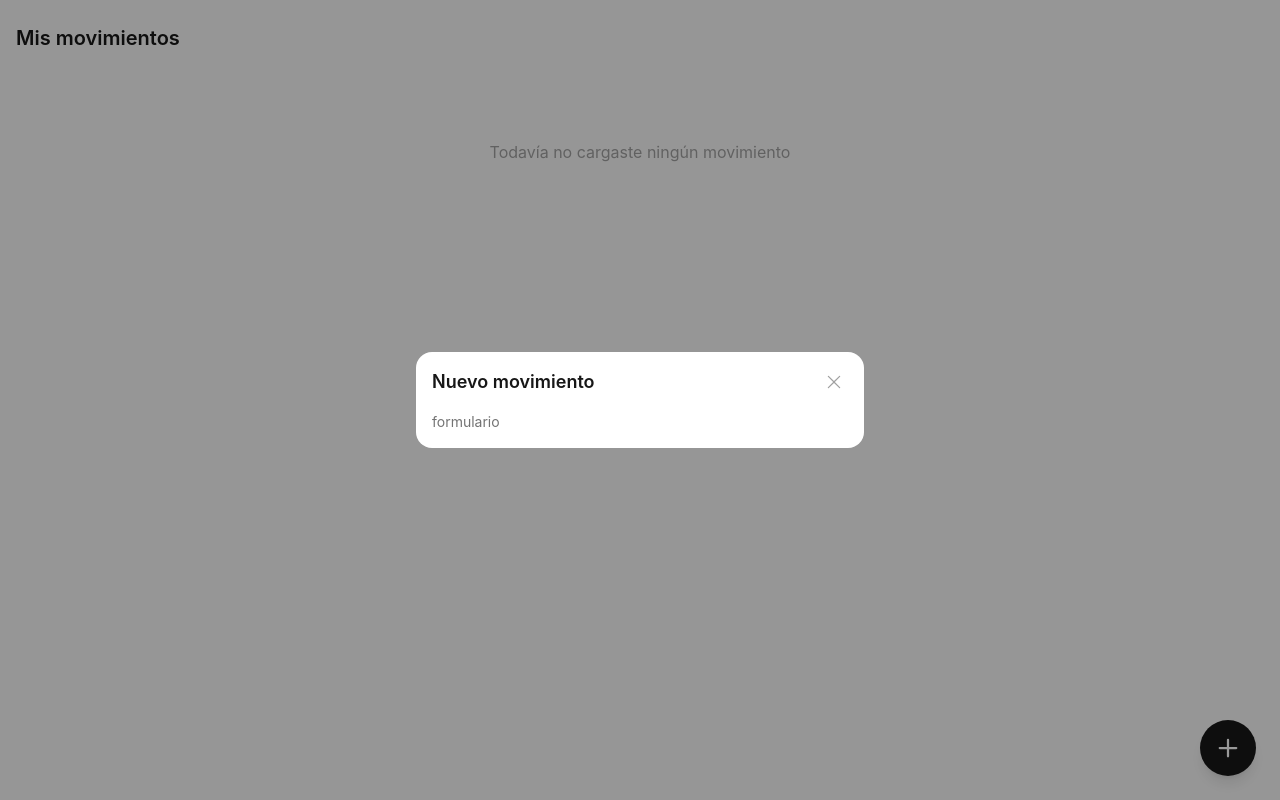
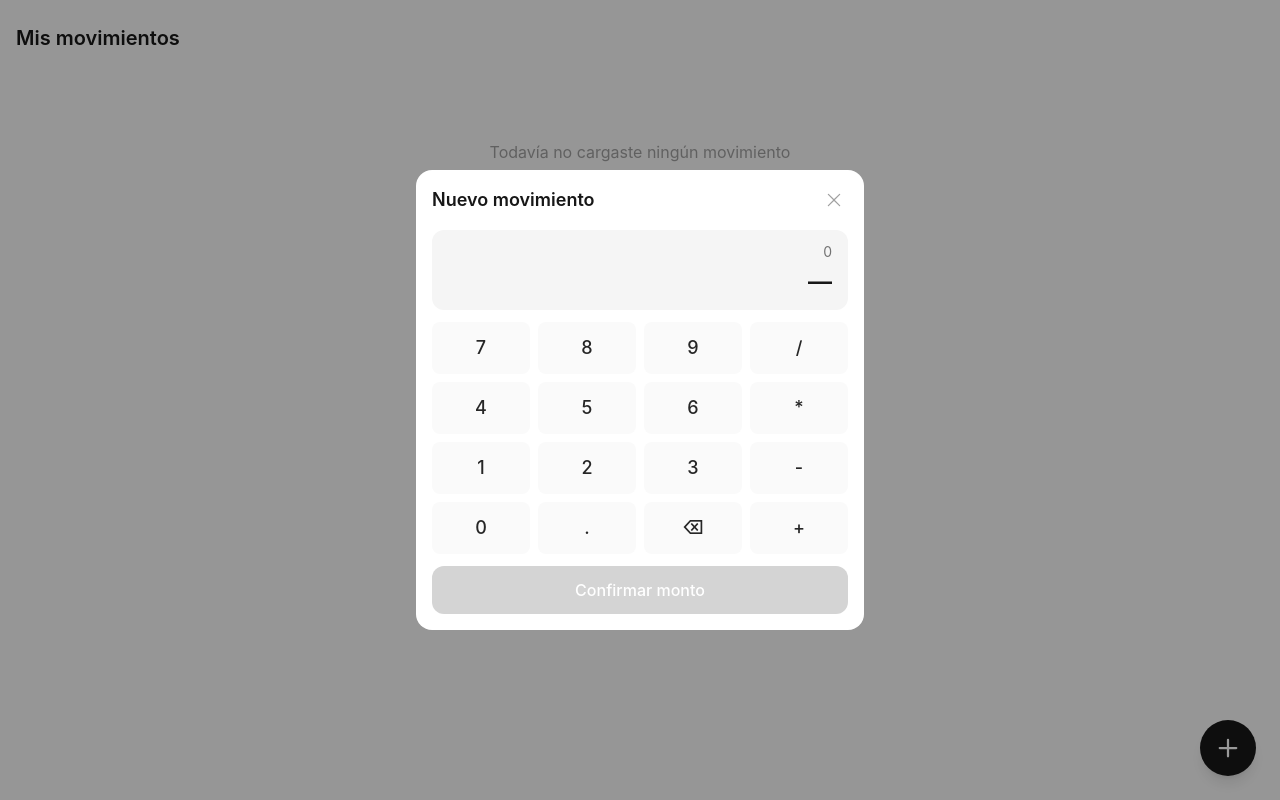
Before and after one commit to leisosag/trackly, a React (Vite) app: page / in a window 1280 px wide. Both pictures are taken after a click on the button "Agregar movimiento". Built offline with nearby package versions, Linux system fonts and the light colour scheme.

Commit message:
feat: add calculator

```diff
--- /dev/null
+++ b/src/features/movement-form/components/Calculator.tsx
@@ -0,0 +1,85 @@
+import { useState } from 'react';
+import { evaluateExpression } from '../utils/evaluateExpression';
+import { formatCurrency } from '@/shared/utils';
+
+interface CalculatorProps {
+  onConfirm: (amount: number) => void;
+}
+
+const KEYS = [
+  '7',
+  '8',
+  '9',
+  '/',
+  '4',
+  '5',
+  '6',
+  '*',
+  '1',
+  '2',
+  '3',
+  '-',
+  '0',
+  '.',
+  '⌫',
+  '+',
+];
+
+export function Calculator({ onConfirm }: CalculatorProps) {
+  const [expression, setExpression] = useState('');
+
+  const result = evaluateExpression(expression);
+  const isValid = result !== null && result > 0;
+
+  function handleKey(key: string) {
+    if (key === '⌫') {
+      setExpression((prev) => prev.slice(0, -1));
+      return;
+    }
+    setExpression((prev) => prev + key);
+  }
+
+  function handleConfirm() {
+    if (isValid) {
+      onConfirm(result);
+    }
+  }
+
+  return (
+    <div className="flex flex-col gap-3">
+      <div className="rounded-xl bg-neutral-100 px-4 py-3 text-right">
+        <p
+          data-testid="expression-display"
+          className="min-h-6 text-sm text-neutral-500"
+        >
+          {expression || '0'}
+        </p>
+        <p className="text-2xl font-semibold text-neutral-900">
+          {result !== null ? formatCurrency(result) : '—'}
+        </p>
+      </div>
+
+      <div className="grid grid-cols-4 gap-2">
+        {KEYS.map((key) => (
+          <button
+            key={key}
+            type="button"
+            onClick={() => handleKey(key)}
+            className="rounded-lg bg-neutral-50 py-3 text-lg font-medium text-neutral-800 hover:bg-neutral-200 active:bg-neutral-300"
+          >
+            {key}
+          </button>
+        ))}
+      </div>
+
+      <button
+        type="button"
+        disabled={!isValid}
+        onClick={handleConfirm}
+        className="rounded-xl bg-neutral-900 py-3 font-medium text-white disabled:bg-neutral-300"
+      >
+        Confirmar monto
+      </button>
+    </div>
+  );
+}
--- a/src/features/movement-form/components/MovementForm.tsx
+++ b/src/features/movement-form/components/MovementForm.tsx
@@ -1,7 +1,13 @@
+import { Calculator } from './Calculator';
+
 export function MovementForm() {
+  function handleAmountConfirm(amount: number) {
+    console.log('Monto confirmado:', amount);
+  }
+
   return (
     <div className="flex flex-col gap-4">
-      <p className="text-sm text-neutral-500">formulario</p>
+      <Calculator onConfirm={handleAmountConfirm} />
     </div>
   );
 }
--- /dev/null
+++ b/src/features/movement-form/utils/evaluateExpression.ts
@@ -0,0 +1,86 @@
+type Token =
+  | { type: 'number'; value: number }
+  | { type: 'operator'; value: '+' | '-' | '*' | '/' };
+
+function tokenize(expression: string): Token[] {
+  const cleaned = expression.replace(/\s+/g, '');
+  const regex = /(\d+\.?\d*)|([+\-*/])/g;
+  const tokens: Token[] = [];
+  let match: RegExpExecArray | null;
+
+  while ((match = regex.exec(cleaned)) !== null) {
+    if (match[1] !== undefined) {
+      tokens.push({ type: 'number', value: parseFloat(match[1]) });
+    } else {
+      tokens.push({
+        type: 'operator',
+        value: match[2] as '+' | '-' | '*' | '/',
+      });
+    }
+  }
+
+  return tokens;
+}
+
+function applyOperator(a: number, op: string, b: number): number {
+  switch (op) {
+    case '+':
+      return a + b;
+    case '-':
+      return a - b;
+    case '*':
+      return a * b;
+    case '/':
+      return b === 0 ? NaN : a / b;
+    default:
+      return NaN;
+  }
+}
+
+export function evaluateExpression(expression: string): number | null {
+  if (!expression.trim()) return null;
+
+  const tokens = tokenize(expression);
+  if (tokens.length === 0) return null;
+  if (tokens[0].type !== 'number') return null;
+
+  // Primera pasada: resolvemos * y / (precedencia)
+  const pass1: Token[] = [tokens[0]];
+
+  for (let i = 1; i < tokens.length; i += 2) {
+    const operatorToken = tokens[i];
+    const numberToken = tokens[i + 1];
+
+    if (operatorToken?.type !== 'operator' || numberToken?.type !== 'number') {
+      return null; // expresión mal formada, ej: "100+"
+    }
+
+    if (operatorToken.value === '*' || operatorToken.value === '/') {
+      const prev = pass1.pop();
+      if (prev?.type !== 'number') return null;
+      const result = applyOperator(
+        prev.value,
+        operatorToken.value,
+        numberToken.value,
+      );
+      if (Number.isNaN(result)) return null;
+      pass1.push({ type: 'number', value: result });
+    } else {
+      pass1.push(operatorToken, numberToken);
+    }
+  }
+
+  // Segunda pasada: resolvemos + y - de izquierda a derecha
+  if (pass1[0].type !== 'number') return null;
+  let result = pass1[0].value;
+
+  for (let i = 1; i < pass1.length; i += 2) {
+    const operatorToken = pass1[i];
+    const numberToken = pass1[i + 1];
+    if (operatorToken?.type !== 'operator' || numberToken?.type !== 'number')
+      return null;
+    result = applyOperator(result, operatorToken.value, numberToken.value);
+  }
+
+  return Number.isFinite(result) ? result : null;
+}
```
Also changed, not shown: 2 other files (tests, documents, lock files or other folders).
